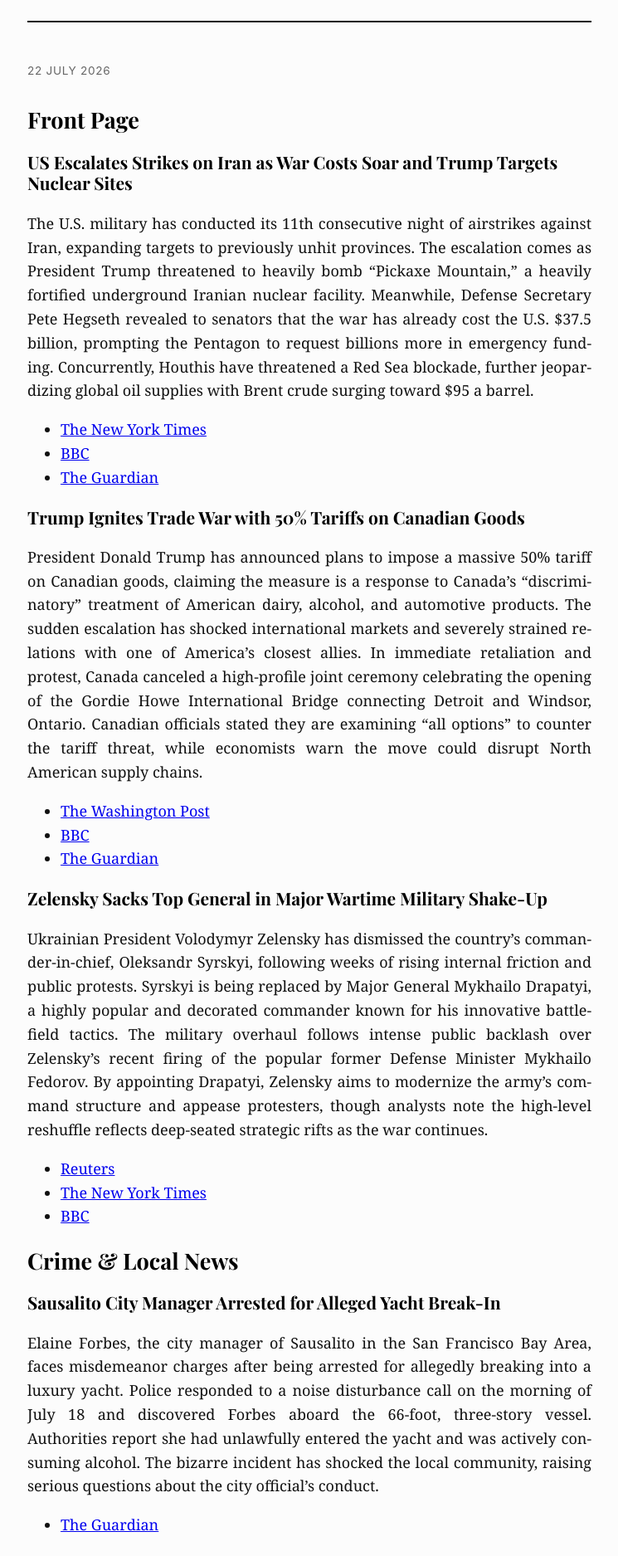
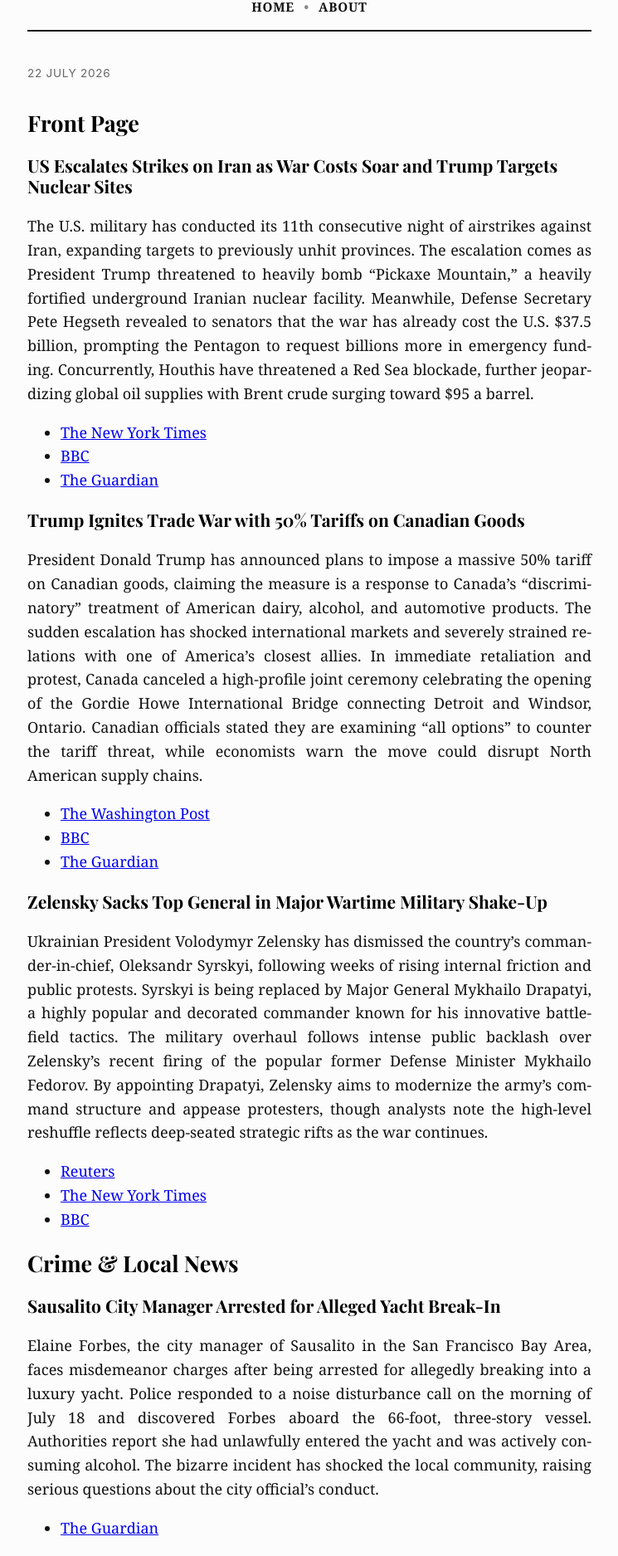
Before and after one commit to mastro35/6am-news-US, a Jekyll site: the page built from index.html, in a window 1280 px wide. Shown: the part 248-2123 px from the top of the page at 83% size, without its empty margins (267-1012 px from the left). Built offline with Jekyll 4.4.1, drawn with Linux system fonts in a browser that asks for light colours; some web fonts are replaced.

Commit message:
Refactor header styles and add main navigation styles
Updated header styles and added navigation bar styles.

```diff
--- a/assets/css/main.css
+++ b/assets/css/main.css
@@ -23,11 +23,11 @@
     line-height: 1.2;
 }
 
-/* Stile per l'Header con Banner Logo */
+/* Stile per l'Header con Menu integrato */
 header {
     border-bottom: 2px solid #111111;
-    padding-bottom: 1.5rem;
-    margin-bottom: 3rem;
+    padding-bottom: 1rem;
+    margin-bottom: 2.5rem;
     text-align: center;
 }
 
@@ -39,14 +39,37 @@
 .site-logo {
     max-width: 100%;
     height: auto;
-    max-height: 180px; /* Limita l'altezza per non occupare troppo spazio verticale */
+    max-height: 180px;
     display: block;
-    margin: 0 auto;
+    margin: 0 auto 1rem auto;
     transition: opacity 0.2s ease;
 }
 
 .site-logo:hover {
     opacity: 0.9;
+}
+
+/* Stile per la barra di navigazione superiore */
+.main-nav {
+    font-size: 0.95rem;
+    letter-spacing: 0.05em;
+    text-transform: uppercase;
+    font-weight: 600;
+    margin-top: 0.5rem;
+}
+
+.main-nav a {
+    color: #111111;
+    text-decoration: none;
+    padding: 0 0.4rem;
+}
+
+.main-nav a:hover {
+    text-decoration: underline;
+}
+
+.nav-divider {
+    color: #888888;
 }
 
 /* Nasconde visivamente il titolo testuale mantenendolo per screen-reader/SEO */
```
